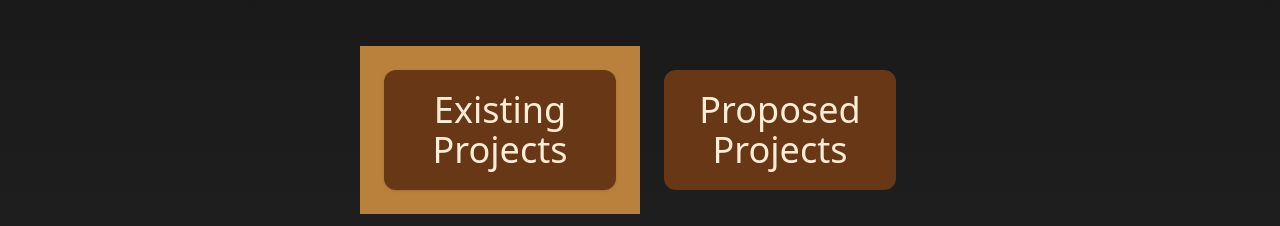
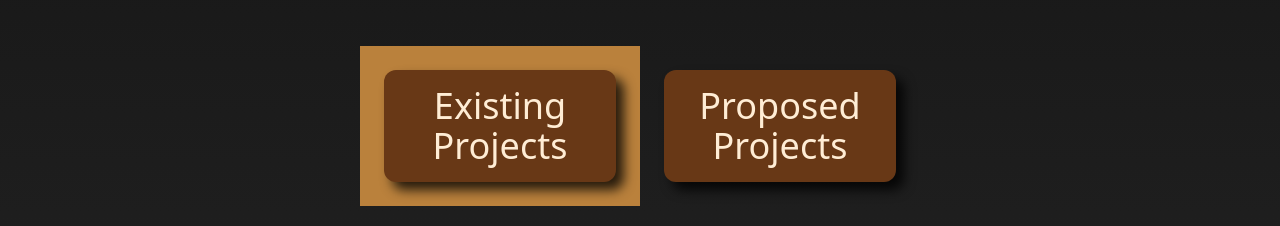
Before and after one commit to Richard-Burd/urban-footnotes-landing, a Next.js app: page /ads in a window 1280 px wide. Shown: the part 878-1104 px from the top of the page. Built offline with nearby package versions, Linux system fonts and the light colour scheme; a web font is replaced by a local one.

Commit message:
shadows added to ads buttons

```diff
--- a/pages/ads.js
+++ b/pages/ads.js
@@ -103,8 +103,13 @@ export default function Ads() {
               >
                 <div
                   className={
-                    "m-6 rounded-xl bg-[#683816ff] p-5 text-4xl text-orange-100 shadow"
+                    "m-6 rounded-xl bg-[#683816ff] p-5 text-4xl text-orange-100"
                   }
+                  style={{
+                    boxShadow: "8px 8px 12px rgba(0, 0, 0, 0.8)", // x-offset, y-offset, blur, color
+                    padding: "16px",
+                    borderRadius: "12px",
+                  }}
                 >
                   Existing Projects
                 </div>
@@ -121,6 +126,11 @@ export default function Ads() {
                   className={
                     "m-6 rounded-xl bg-[#683816ff] p-5 text-4xl text-orange-100"
                   }
+                  style={{
+                    boxShadow: "8px 8px 12px rgba(0, 0, 0, 0.8)", // x-offset, y-offset, blur, color
+                    padding: "16px",
+                    borderRadius: "12px",
+                  }}
                 >
                   Proposed Projects
                 </div>
```
